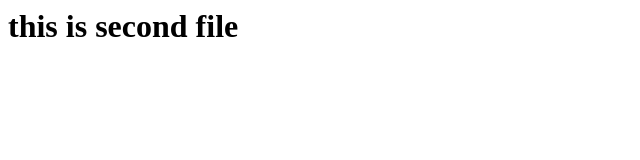
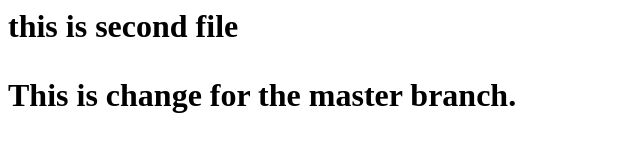
Before and after one commit to aetherti/example-repo, a plain HTML site: page index.html in a window 1280 px wide. Shown: the whole page, without its empty margins (0-640 px from the left). Drawn offline with Linux system fonts and the light colour scheme.

Commit message:
this is new change

```diff
--- a/index.html
+++ b/index.html
@@ -1,3 +1,4 @@
 <h1>
 	this is second file
+	<p>This is change for the master branch.</p>
 </h1>
```
